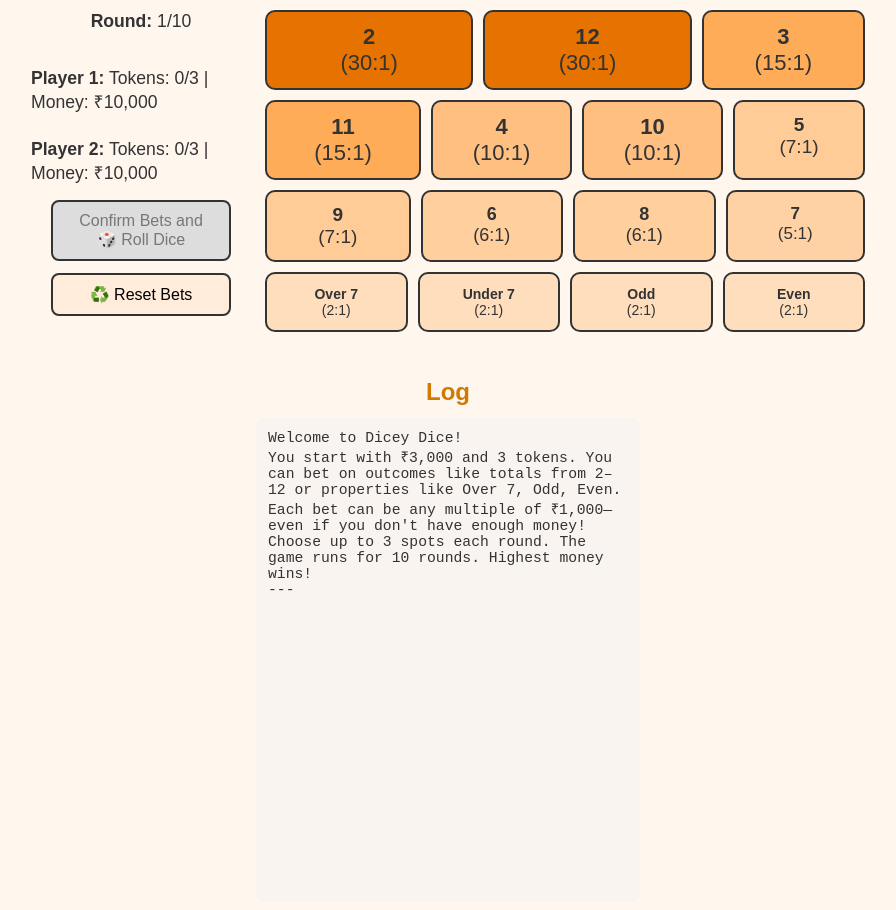
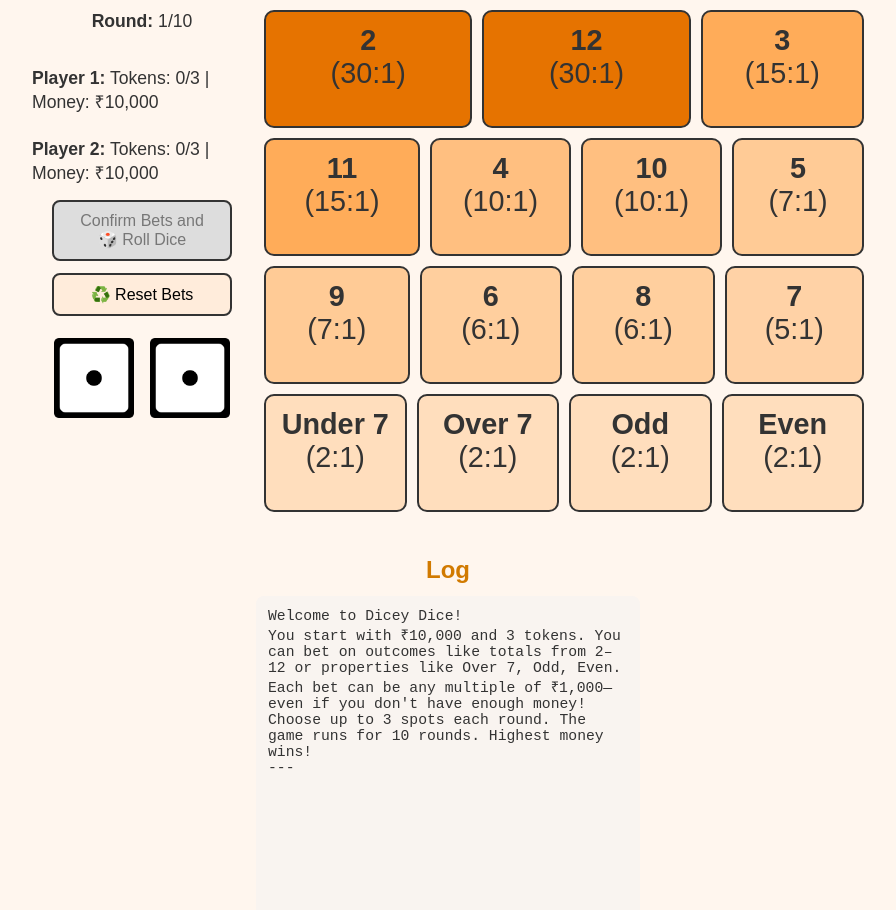
Before and after one commit to shaumikkhanna/dicey-dice, a plain HTML site: page multiplayer.html in a window 1280 px wide. Shown: the part 112-1022 px from the top of the page, without its empty margins (192-1088 px from the left). Drawn offline with Linux system fonts and the light colour scheme.

Commit message:
added dice and fixed design

```diff
--- a/css/style-multi.css
+++ b/css/style-multi.css
@@ -12,12 +12,13 @@ h3 {
 	margin: 0.5em 0;
 }
 .board {
+	margin: 20px auto;
+	flex: 1 1 500px;
 	display: flex;
 	flex-wrap: wrap;
 	justify-content: center;
 	gap: 10px;
-	margin: 20px auto;
-	max-width: 800px;
+	max-width: 600px;
 }
 .space {
 	padding: 12px;
@@ -77,9 +78,10 @@ pre {
 	font-weight: bold;
 }
 .bet-amount {
-	font-size: 0.9rem;
-	color: #006400;
-	margin-top: 4px;
+	font-size: 0.85rem;
+	color: #333;
+	text-align: center;
+	margin: 2px 0;
 }
 .popup {
 	position: fixed;
@@ -162,7 +164,7 @@ pre {
 
 .main-layout {
 	display: flex;
-	gap: 14px; /* reduced from 20px */
+	gap: 12px; /* reduced from 20px */
 	align-items: flex-start;
 	justify-content: center;
 	padding: 1rem;
@@ -189,15 +191,6 @@ pre {
 .sidebar.right {
 	text-align: left;
 	flex: 0 0 360px; /* match or exceed log width */
-}
-
-.board {
-	flex: 1 1 500px;
-	display: flex;
-	flex-wrap: wrap;
-	justify-content: center;
-	gap: 10px;
-	max-width: 600px;
 }
 
 pre#log {
@@ -247,3 +240,17 @@ pre#log {
 	margin-top: 1rem;
 	font-size: 1rem;
 }
+
+.dice-display {
+	display: flex;
+	justify-content: center;
+	align-items: center;
+	gap: 1rem;
+	margin-top: 1rem;
+}
+
+.dice-img {
+	width: 80px;
+	height: 80px;
+	transition: transform 0.2s ease;
+}
--- a/css/style-single.css
+++ b/css/style-single.css
@@ -12,12 +12,13 @@ h3 {
 	margin: 0.5em 0;
 }
 .board {
+	margin: 20px auto;
+	flex: 1 1 500px;
 	display: flex;
 	flex-wrap: wrap;
 	justify-content: center;
 	gap: 10px;
-	margin: 20px auto;
-	max-width: 800px;
+	max-width: 600px;
 }
 .space {
 	padding: 12px;
@@ -77,9 +78,10 @@ pre {
 	font-weight: bold;
 }
 .bet-amount {
-	font-size: 0.9rem;
-	color: #006400;
-	margin-top: 4px;
+	font-size: 0.85rem;
+	color: #333;
+	margin: 2px 0;
+	text-align: center;
 }
 .popup {
 	position: fixed;
@@ -162,7 +164,7 @@ pre {
 
 .main-layout {
 	display: flex;
-	gap: 4px; /* reduced from 20px */
+	gap: 12px; /* reduced from 20px */
 	align-items: flex-start;
 	justify-content: center;
 	padding: 1rem;
@@ -191,15 +193,6 @@ pre {
 	flex: 0 0 360px; /* match or exceed log width */
 }
 
-.board {
-	flex: 1 1 500px;
-	display: flex;
-	flex-wrap: wrap;
-	justify-content: center;
-	gap: 10px;
-	max-width: 600px;
-}
-
 pre#log {
 	background: #f9f4f0;
 	padding: 12px;
@@ -210,3 +203,17 @@ pre#log {
 	white-space: pre-wrap;
 	font-size: 0.92rem;
 }
+
+.dice-display {
+	display: flex;
+	justify-content: center;
+	align-items: center;
+	gap: 1rem;
+	margin-top: 1rem;
+}
+
+.dice-img {
+	width: 80px;
+	height: 80px;
+	transition: transform 0.2s ease;
+}
--- a/js/script-multi.js
+++ b/js/script-multi.js
@@ -9,11 +9,11 @@ const spaces = [
 	{ label: "6", payout: 6 },
 	{ label: "8", payout: 6 },
 	{ label: "7", payout: 5 },
+	{ label: "12", payout: 30 },
+	{ label: "Under 7", payout: 2 },
 	{ label: "Over 7", payout: 2 },
-	{ label: "Under 7", payout: 2 },
 	{ label: "Odd", payout: 2 },
 	{ label: "Even", payout: 2 },
-	{ label: "12", payout: 30 },
 ];
 
 let currentBetLabel = null;
@@ -80,20 +80,28 @@ function renderBoard() {
 		.sort((a, b) => b.payout - a.payout)
 		.forEach((space) => {
 			const div = document.createElement("div");
-			const size = Math.min(22, 12 + space.payout);
 			const lightness = 90 - space.payout * 1.5;
 			div.className = "space";
-			div.style.fontSize = size + "px";
+			div.style.fontSize = "1.8rem";
+			div.style.padding = "12px 8px";
 			div.style.flex = `1 1 ${80 + space.payout * 3}px`;
+			div.style.minHeight = "90px"; // taller blocks
 			div.style.backgroundColor = `hsl(30, 100%, ${lightness}%)`;
 			if (player.bids[space.label]) div.classList.add("selected");
-			div.innerHTML =
-				`<strong>${space.label}</strong><br/>(${space.payout}:1)` +
-				(player.bids[space.label]
-					? `<div class="bet-amount">₹${formatMoney(
-							player.bids[space.label]
-					  )}</div>`
-					: "");
+			let betInfo = "";
+			players.forEach((p, i) => {
+				if (p.bids[space.label]) {
+					betInfo += `<div class="bet-amount">Player ${
+						i + 1
+					}: ₹${formatMoney(p.bids[space.label])}</div>`;
+				}
+			});
+
+			div.innerHTML = `
+				<strong>${space.label}</strong><br/>
+				(${space.payout}:1)
+				${betInfo}
+			`;
 			div.onclick = () => {
 				if (gameEnded) return;
 
@@ -167,11 +175,29 @@ async function rollDice() {
 	diceSound.currentTime = 0;
 	diceSound.play();
 
-	await delay(1000);
+	// Animate dice rolling
+	const dice1Img = document.getElementById("dice1");
+	const dice2Img = document.getElementById("dice2");
 
+	for (let i = 0; i < 8; i++) {
+		const temp1 = Math.ceil(Math.random() * 6);
+		const temp2 = Math.ceil(Math.random() * 6);
+		dice1Img.src = `images/dice-${temp1}.png`;
+		dice2Img.src = `images/dice-${temp2}.png`;
+		dice1Img.style.transform = `rotate(${Math.random() * 360}deg)`;
+		dice2Img.style.transform = `rotate(${Math.random() * 360}deg)`;
+		await delay(100); // 100ms between frames
+	}
+
+	// Final result
 	const d1 = Math.ceil(Math.random() * 6);
 	const d2 = Math.ceil(Math.random() * 6);
 	const total = d1 + d2;
+
+	dice1Img.src = `images/dice-${d1}.png`;
+	dice2Img.src = `images/dice-${d2}.png`;
+	dice1Img.style.transform = `rotate(0deg)`;
+	dice2Img.style.transform = `rotate(0deg)`;
 
 	appendLog(`→ Dice rolled: ${d1} + ${d2} = ${total}`);
 	await delay(1000);
@@ -337,13 +363,15 @@ function allPlayersReady() {
 }
 
 appendLog(`Welcome to Dicey Dice!
-You start with ₹3,000 and 3 tokens. You can bet on outcomes like totals from 2–12 or properties like Over 7, Odd, Even.
+You start with ₹10,000 and 3 tokens. You can bet on outcomes like totals from 2–12 or properties like Over 7, Odd, Even.
 Each bet can be any multiple of ₹1,000—even if you don't have enough money!
 Choose up to 3 spots each round. The game runs for 10 rounds. Highest money wins!
 ---`);
 
-updateDisplay();
-renderBoard();
-createPlayerButtons();
-switchPlayer(0);
-rollBtn.disabled = true;
+window.addEventListener("DOMContentLoaded", () => {
+	updateDisplay();
+	renderBoard();
+	createPlayerButtons?.();
+	switchPlayer?.(0);
+	rollBtn.disabled = true;
+});
--- a/multiplayer.html
+++ b/multiplayer.html
@@ -21,6 +21,20 @@
 				<button id="reset-btn" onclick="resetRound()">
 					♻️ Reset Bets
 				</button>
+				<div class="dice-display">
+					<img
+						id="dice1"
+						src="images/dice-1.png"
+						alt="Dice 1"
+						class="dice-img"
+					/>
+					<img
+						id="dice2"
+						src="images/dice-1.png"
+						alt="Dice 2"
+						class="dice-img"
+					/>
+				</div>
 			</div>
 
 			<div>
```
Also changed, not shown: js/script-single.js (+45 -16 lines), singleplayer.html (+15 -1 lines), images/dice-1.png (added), images/dice-2.png (added), images/dice-3.png (added), images/dice-4.png (added), images/dice-5.png (added), images/dice-6.png (added).
